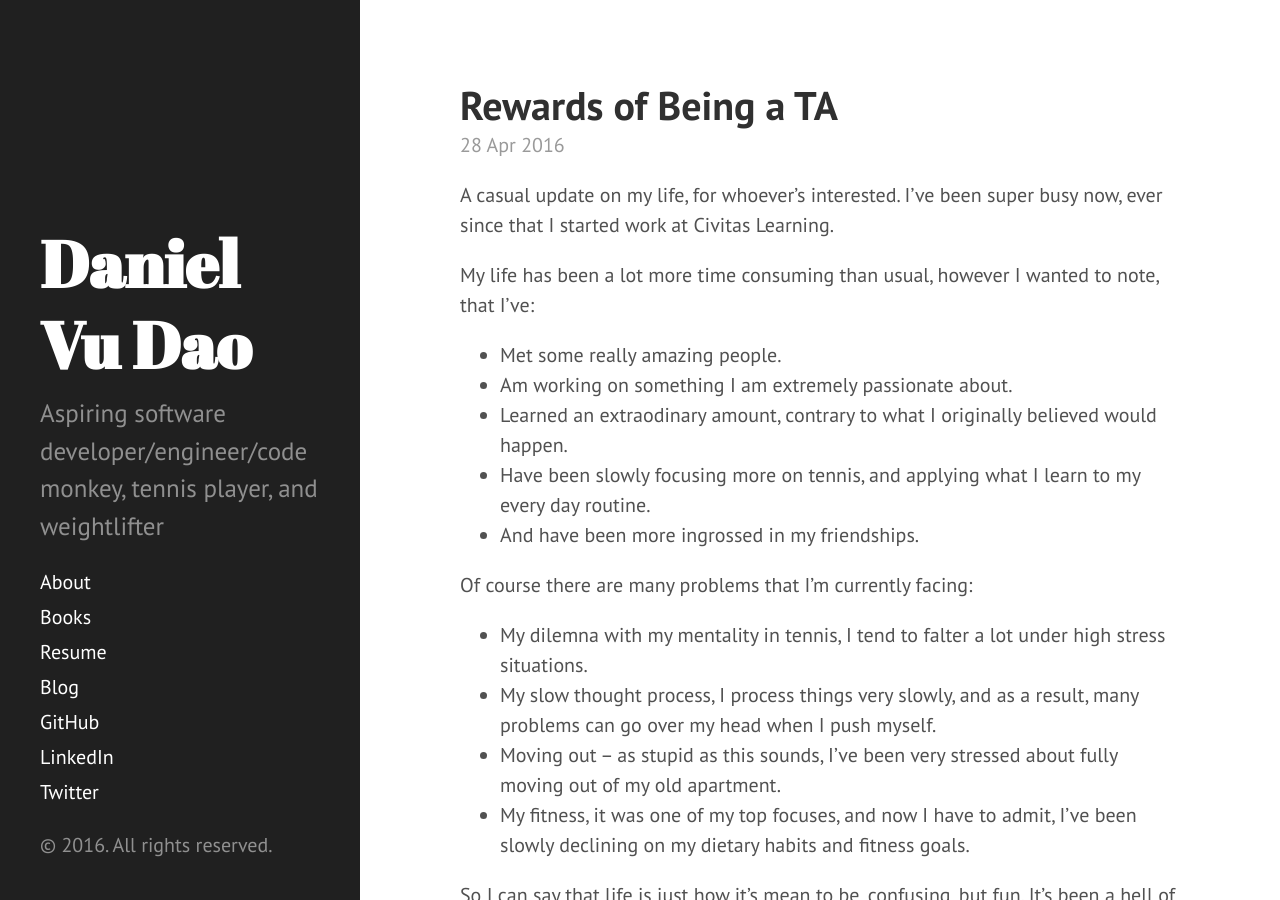
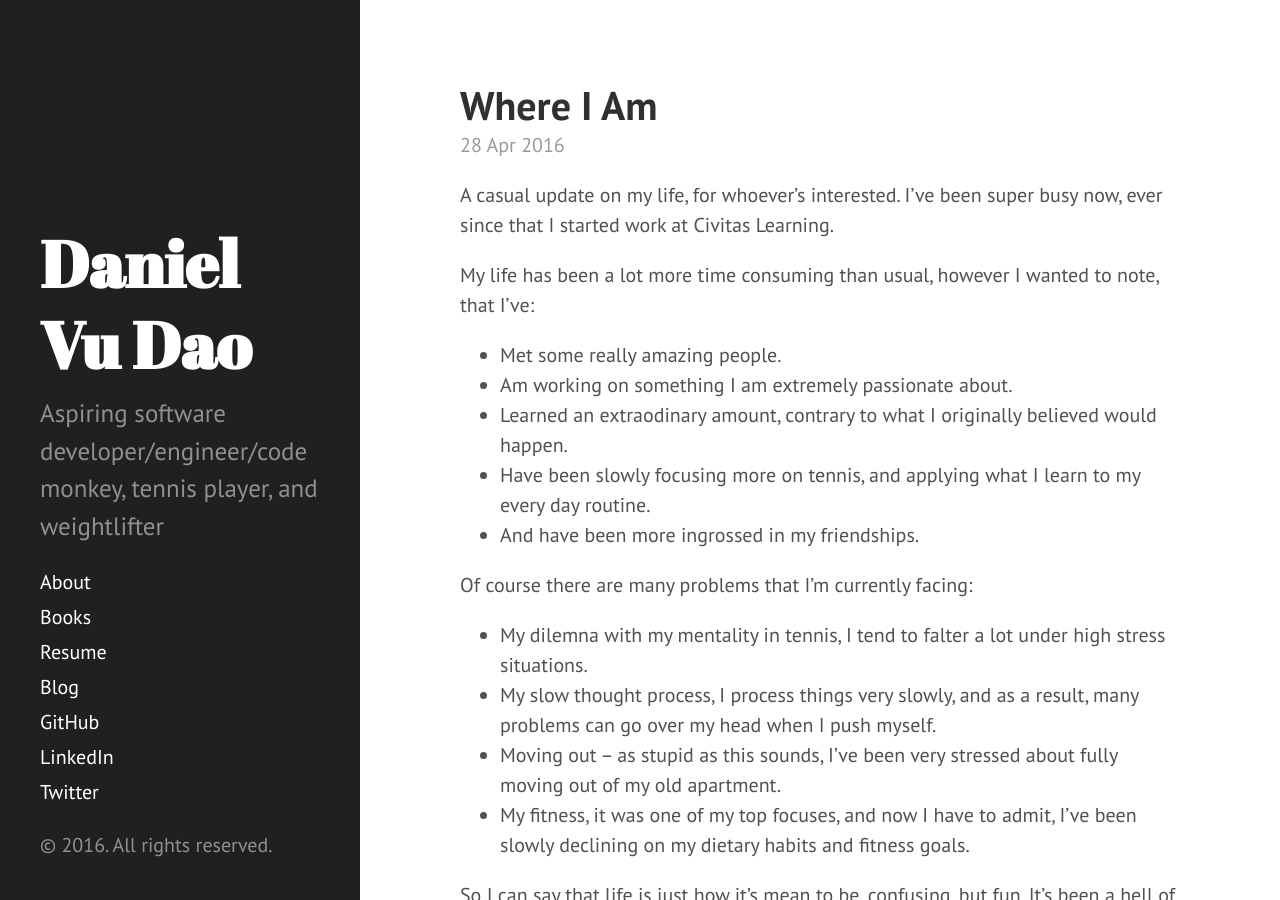
Before and after one commit to danielvdao/danielvdao.github.io, a Jekyll site: the page built from _posts/2016-07-16-update.markdown, in a window 1280 px wide and 900 px high. Built offline with Jekyll 4.4.1, drawn with Linux system fonts in a browser that asks for light colours.

Commit message:
oops typo

```diff
--- a/_posts/2016-07-16-update.markdown
+++ b/_posts/2016-07-16-update.markdown
@@ -1,6 +1,6 @@
 ---
 layout: post
-title: "Rewards of Being a TA"
+title: "Where I Am"
 date: 2016-04-28
 categories: jekyll update
 ---
```
